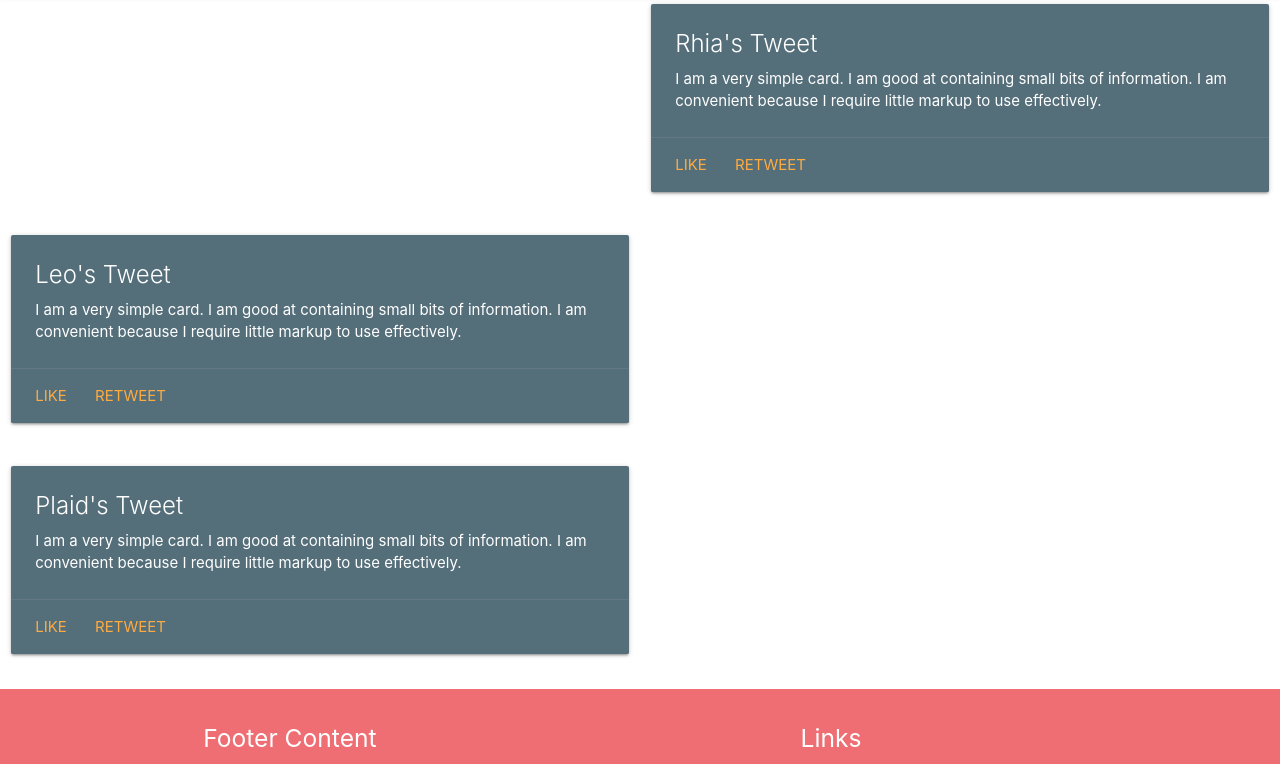
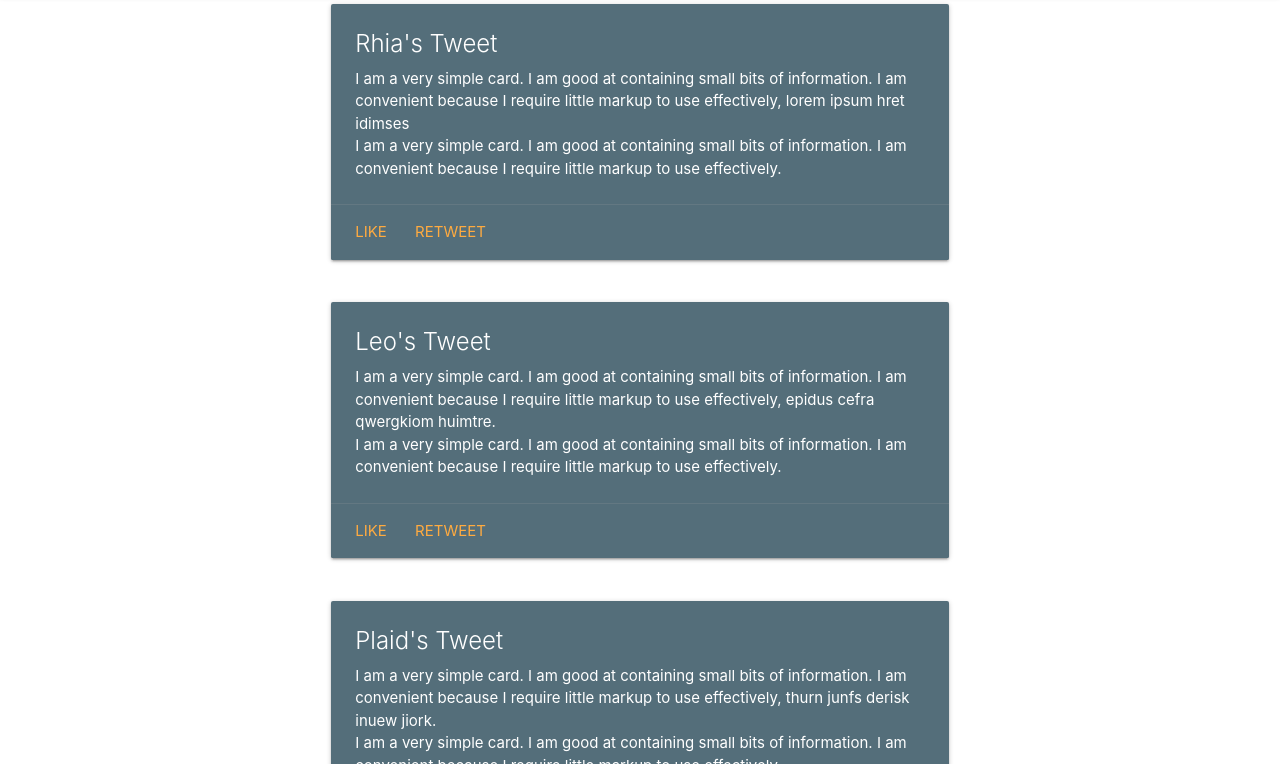
Before and after one commit to Antonia-Alexis/tweeter, a plain HTML site: page index.html in a window 1280 px wide. Shown: the part 68-832 px from the top of the page. Drawn offline with Linux system fonts and the light colour scheme.

Commit message:
This commit shows the update of the align cards.

```diff
--- a/index.html
+++ b/index.html
@@ -20,10 +20,14 @@
         </div>
         <section class="">
             <div class="row">
-                <div class="grid-example col s6 offset-s6">
+                <div class="col s12 m4 l3"></div>
+                <div class="col s12 m4 l6">
                     <div class="card blue-grey darken-1">
                         <div class="card-content white-text">
                             <span class="card-title">Rhia's Tweet</span>
+                            <p>I am a very simple card. I am good at containing small bits of information.
+                            I am convenient because I require little markup to use effectively, lorem ipsum hret idimses</p>
+
                             <p>I am a very simple card. I am good at containing small bits of information.
                             I am convenient because I require little markup to use effectively.</p>
                         </div>
@@ -33,12 +37,18 @@
                         </div>
                     </div>
                 </div>
+                <div class="col s12 m4 l3"></div>
             </div>
+
             <div class="row">
-                <div class="col s12 m6">
+                <div class="col s12 m4 l3"></div>
+                <div class="col s12 m4 l6">
                     <div class="card blue-grey darken-1">
                     <div class="card-content white-text">
                         <span class="card-title">Leo's Tweet</span>
+                        <p>I am a very simple card. I am good at containing small bits of information.
+                        I am convenient because I require little markup to use effectively, epidus cefra qwergkiom huimtre.</p>
+
                         <p>I am a very simple card. I am good at containing small bits of information.
                             I am convenient because I require little markup to use effectively.</p>
                     </div>
@@ -48,12 +58,18 @@
                     </div>
                     </div>
                 </div>
+                <div class="col s12 m4 l3"></div>
             </div>
+
             <div class="row">
-                <div class="col s12 m6">
+                <div class="col s12 m4 l3"></div>
+                <div class="col s12 m4 l6">
                     <div class="card blue-grey darken-1">
                         <div class="card-content white-text">
                             <span class="card-title">Plaid's Tweet</span>
+                            <p>I am a very simple card. I am good at containing small bits of information.
+                            I am convenient because I require little markup to use effectively, thurn junfs derisk inuew jiork.</p>
+
                             <p>I am a very simple card. I am good at containing small bits of information.
                             I am convenient because I require little markup to use effectively.</p>
                         </div>
@@ -63,6 +79,7 @@
                         </div>
                     </div>
                 </div>
+                <div class="col s12 m4 l3"></div>
             </div>
         </section>
         <footer class="page-footer">
```
Lines whose indentation alone changed are shown as unchanged.
